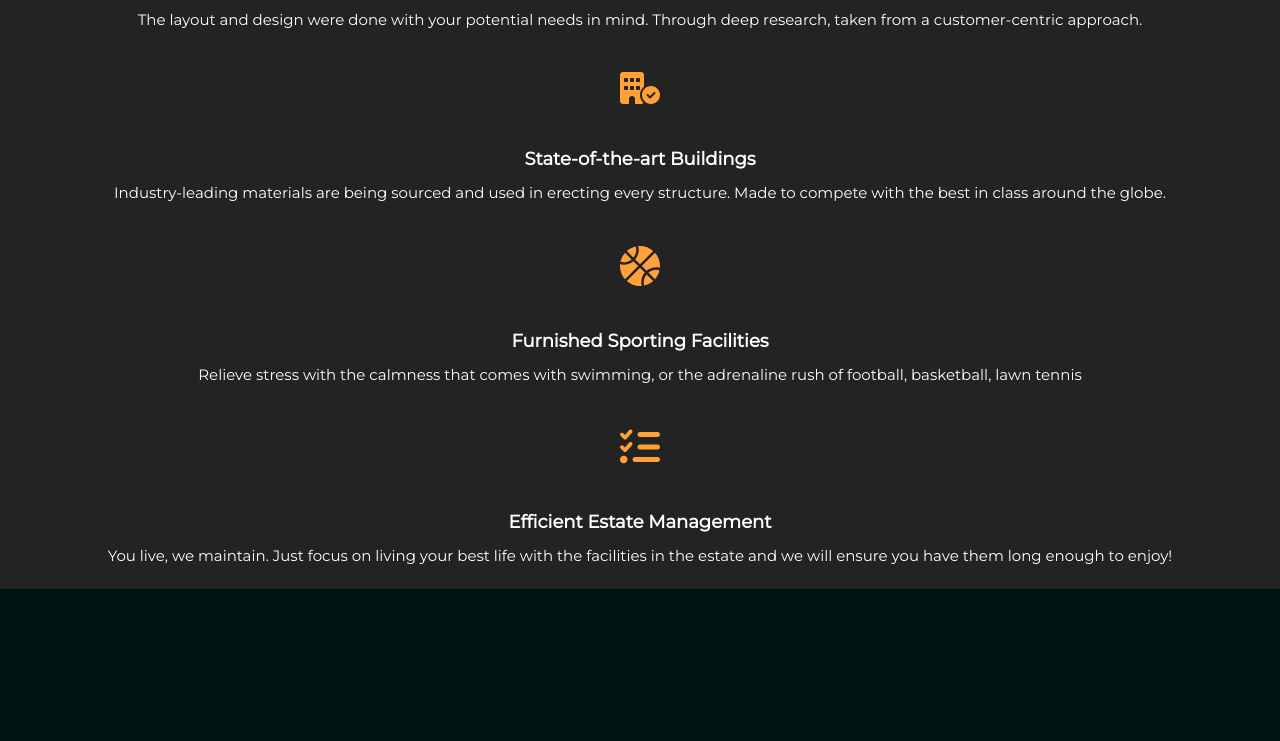
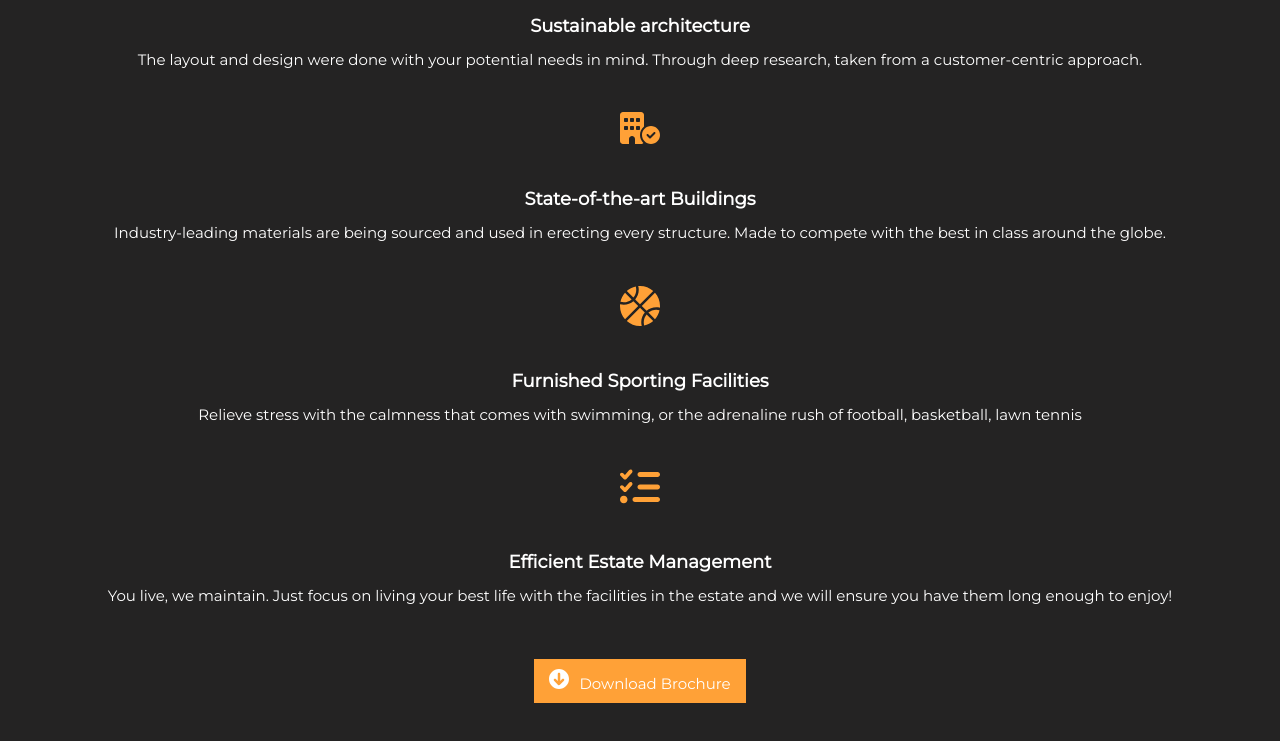
Before and after one commit to kennydageek/Ire-by-pertinence, a website: page index.html in a window 1280 px wide. Shown: the part 2142-2883 px from the top of the page. Before the commit the page ends 2731 px from the top, so only its background shows below. Drawn offline with Linux system fonts and the light colour scheme.

Commit message:
download button placeholder to be fixed

```diff
--- a/index.html
+++ b/index.html
@@ -168,10 +168,12 @@
         </p>
       </div>
 
-    </div>
+      <div class="btn">
+          <a href="#" class="btn__download"> <img src="img/font-svg/circle-arrow-down-solid.svg" alt="" class="btn__icon"><span>Download Brochure</span> </a>
 
 
-  </div>
+      </div>
+    </div>
 
 
    </section>
--- /dev/null
+++ b/sass/components/_button.scss
@@ -0,0 +1,20 @@
+.btn {
+  margin-top: 5rem;
+
+  span {
+    display: inline-block;
+    margin-left: 1rem;
+  }
+
+  &__download {
+    display: block;
+    background: $color-orange;
+    display: inline-block;
+    padding: 1rem 1.5rem;
+    color: $color-white;
+  }
+
+  &__icon {
+    width: 2rem;
+  }
+}
--- a/sass/main.scss
+++ b/sass/main.scss
@@ -4,6 +4,7 @@
 @import 'base/typography';
 @import 'base/utilities';
 
+@import 'components/button';
 @import 'components/carousel';
 @import 'components/cta';
 @import 'components/features';
--- a/sass/pages/home.scss
+++ b/sass/pages/home.scss
@@ -3,7 +3,7 @@
 }
 
 .section-features {
-  padding: 2rem;
+  padding: 6rem 2rem;
   min-height: 30rem;
   background-color: $bg-color-blackgrey;
   text-align: center;
```
Also changed, not shown: css/style.css, img/font-svg/circle-arrow-down-solid.svg (added).
